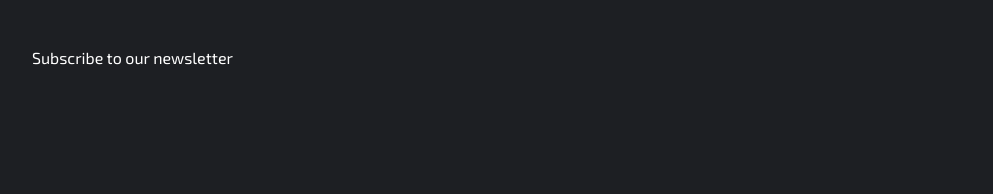
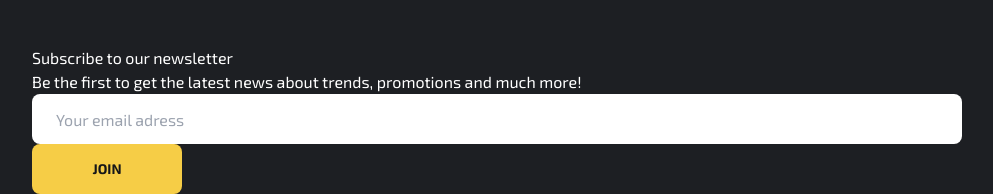
Before and after one commit to Edyane/Photoland, a React (Create React App) app in the folder client/: page / in a window 1280 px wide. Shown: the part 1238-1432 px from the top of the page, without its empty margins (143-1136 px from the left). Before the commit the page ends 1308 px from the top, so only its background shows below. Built offline with nearby package versions, Linux system fonts and the light colour scheme; no server answers.

Commit message:
feat: adicionando form

```diff
--- a/client/src/components/Footer.js
+++ b/client/src/components/Footer.js
@@ -7,7 +7,23 @@ const Footer = () => {
 			<div className="container mx-auto">
 				<div>
 					<h2>Subscribe to our newsletter</h2>
+					<p>
+						Be the first to get the latest news about trends,
+						promotions and much more!
+					</p>
 				</div>
+				{/* form */}
+				<form>
+					<input
+						type="text"
+						placeholder="Your email adress"
+						className="input"
+					/>
+					<button className="btn btn-accent min-w-[150px]">
+						Join
+					</button>
+				</form>
+				{/* lines */}
 			</div>
 		</footer>
 	);
```
